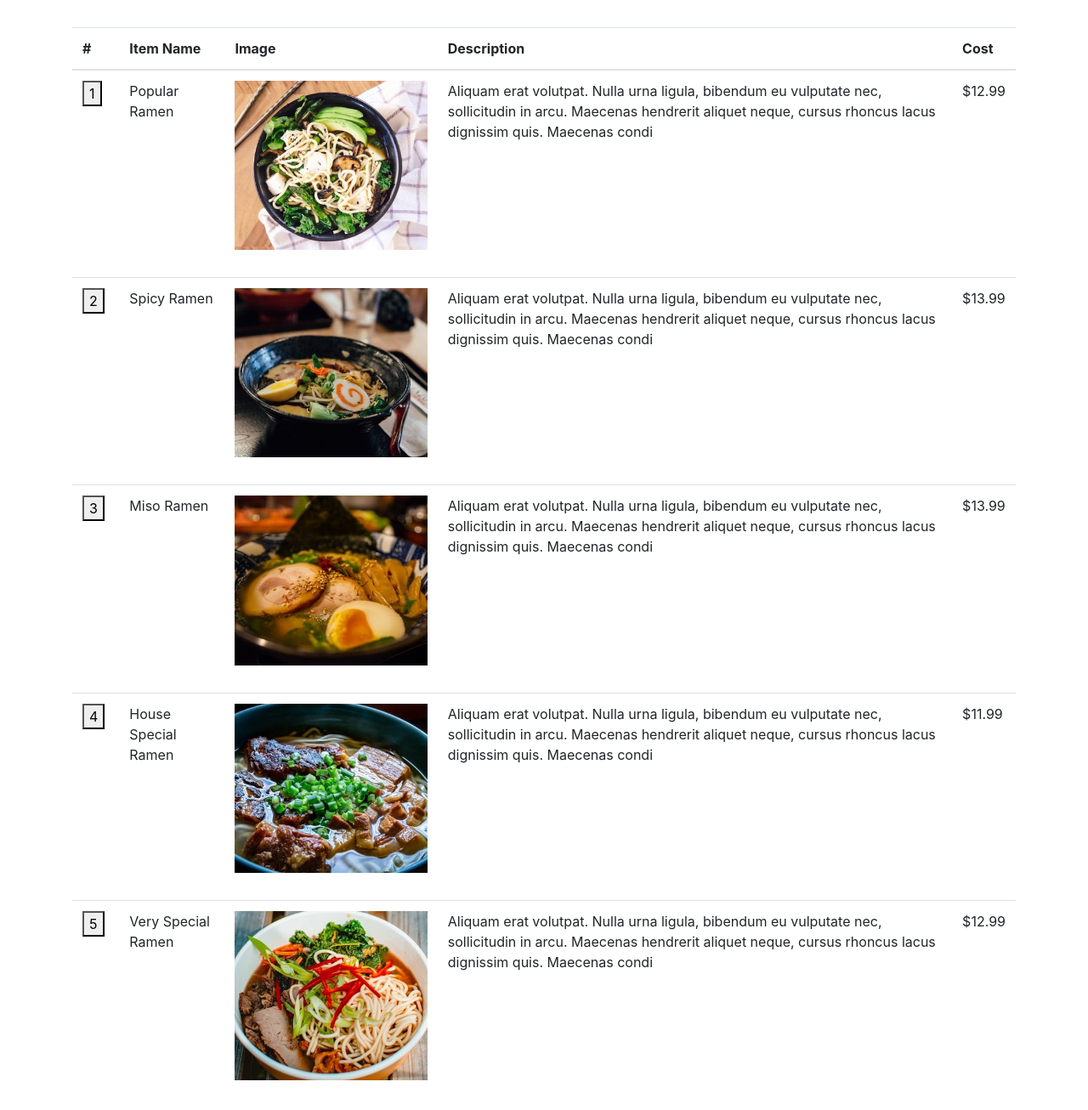
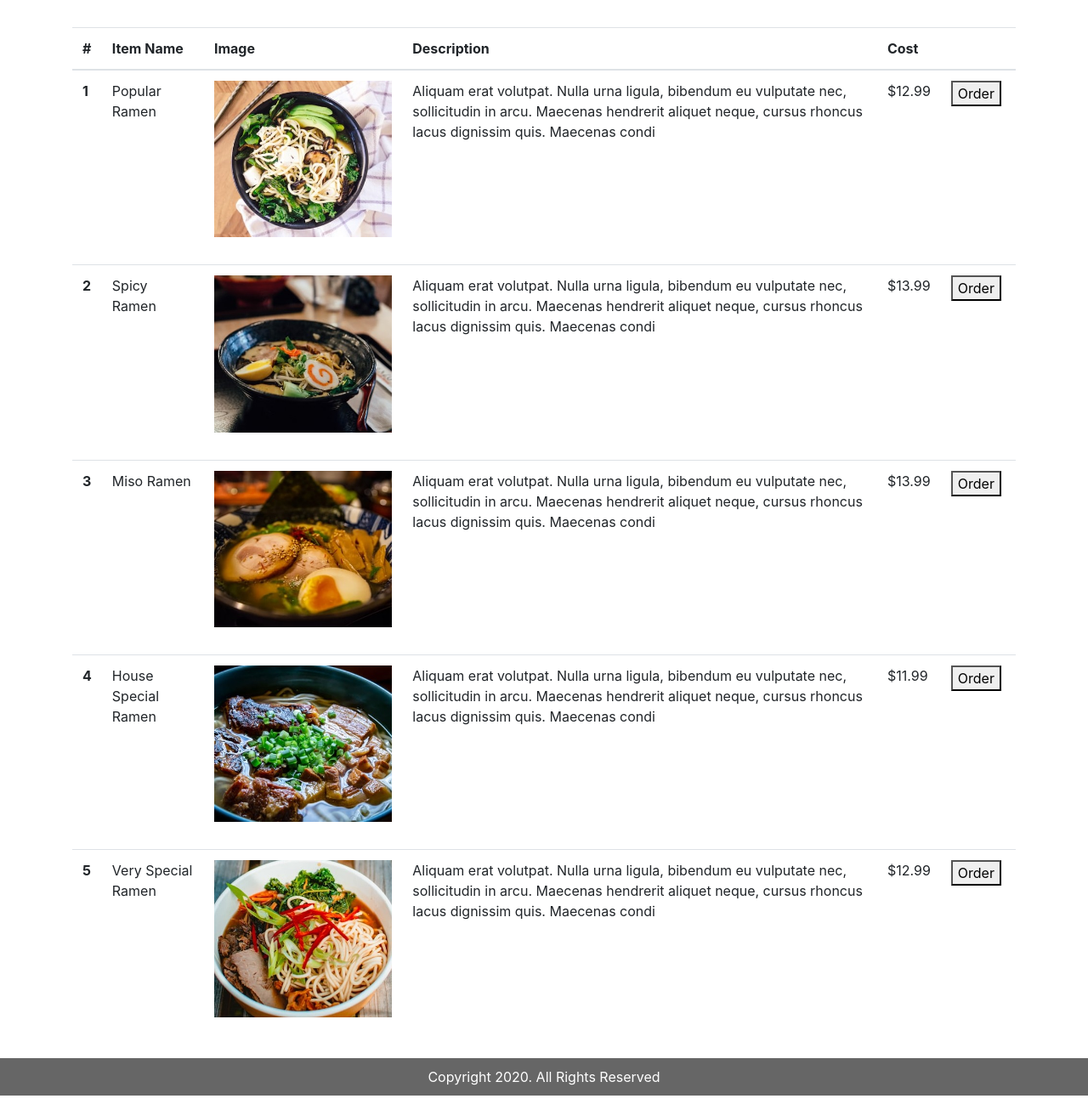
Before and after one commit to mhvue/ramenRestaurant, a plain HTML site: page order.html in a window 1280 px wide. Shown: the part 317-1623 px from the top of the page at 85% size. Drawn offline with nearby package versions, Linux system fonts and the light colour scheme.

Commit message:
added button to place order

```diff
--- a/js/app.js
+++ b/js/app.js
@@ -1,4 +1,4 @@
 $("#contactBtn").on("click", function(){
     $("#contactModal").modal("toggle");
 
-})
+});
--- a/order.html
+++ b/order.html
@@ -41,16 +41,15 @@
                 <tr>
                     <th scope="col">#</th>
                     <th scope="col">Item Name</th>
-                    <th scrop="col">Image</th>
+                    <th scope="col">Image</th>
                     <th scope="col">Description</th>
                     <th scope="col">Cost</th>
+                    <th scope="col"></th>
                 </tr>
             </thead>
             <tbody>
                 <tr>
-                    <th scope="row">
-                        <button id="btnOrder1">1</button>
-                    </th>
+                    <th scope="row">1</th>
                     <td>Popular Ramen</td>
                     <td>
                         <img src="assets/images/ramen1.jpg" class="img-fluid">
@@ -67,11 +66,10 @@
                         </p>
                     </td>
                     <td>$12.99</td>
+                    <td><button>Order</button></td>
                 </tr>
                 <tr>
-                    <th scope="row">
-                        <button id="btnOrder2">2</button>
-                    </th>
+                    <th scope="row">2</th>
                     <td>Spicy Ramen</td>
                     <td>
                         <img src="assets/images/ramen2.jpg" class="img-fluid">
@@ -86,11 +84,10 @@
                         Maecenas condi
                     </td>
                     <td>$13.99</td>
+                    <td><button>Order</button></td>
                 </tr>
                 <tr>
-                    <th scope="row">
-                        <button id="btnOrder3">3</button>
-                    </th>
+                    <th scope="row">3</th>
                     <td>Miso Ramen</td>
                     <td>
                         <img src="assets/images/ramen3.jpg" class="img-fluid">
@@ -103,11 +100,10 @@
                         rhoncus lacus dignissim quis.
                         Maecenas condi</td>
                     <td>$13.99</td>
+                    <td><button>Order</button></td>
                 </tr>
                 <tr>
-                    <th scope="row">
-                        <button id="btnOrder4">4</button>
-                    </th>
+                    <th scope="row">4</th>
                     <td>House Special Ramen</td>
                     <td>
                         <img src="assets/images/ramen4.jpg" class="img-fluid">
@@ -120,11 +116,10 @@
                         rhoncus lacus dignissim quis.
                         Maecenas condi</td>
                     <td>$11.99</td>
+                    <td><button>Order</button></td>
                 </tr>
                 <tr>
-                    <th scope="row">
-                        <button id="btnOrder5">5</button>
-                    </th>
+                    <th scope="row">5</th>
                     <td>Very Special Ramen</td>
                     <td>
                         <img src="assets/images/ramen5.jpg" class="img-fluid">
@@ -137,6 +132,7 @@
                         rhoncus lacus dignissim quis.
                         Maecenas condi</td>
                     <td>$12.99</td>
+                    <td><button>Order</button></td>
                 </tr>
             </tbody>
         </table>
```
Also changed, not shown: index.html (+1 -1 lines).
